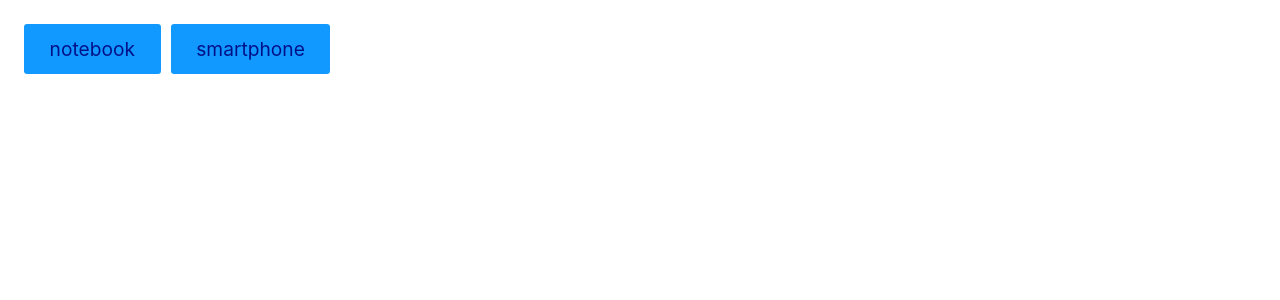
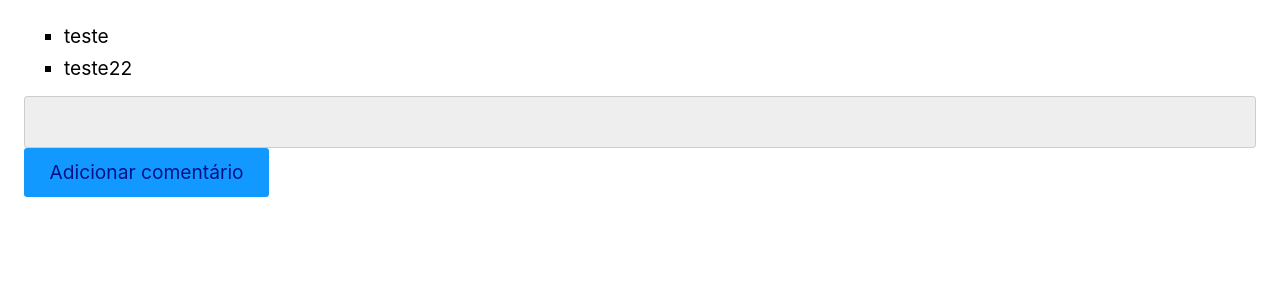
Before and after one commit to erickjohnson/origamid-react, a React (Create React App) app in the folder meuapp/: page / in a window 1280 px wide. Shown: the top 300 px of the page. Built offline with nearby package versions, Linux system fonts and the light colour scheme.

Commit message:
UseRef for focus input

```diff
--- /dev/null
+++ b/meuapp/src/UseRef/UseRef.js
@@ -0,0 +1,30 @@
+import React from 'react'
+
+const UseRef = () => {
+  const [comments, setComments] = React.useState(['teste','teste22'])
+  const [input, setInput] = React.useState('')
+  const inputElement = React.useRef()
+
+  function handleClick() {
+    setComments([...comments, input])
+    setInput('')
+    inputElement.current.focus()
+  }
+  React.useEffect(() => {
+  }, [])
+  return (
+    <div>
+      <ul>
+        {
+          comments.map(comment =>
+            <li key={comment}>{comment}</li> )
+        }
+      </ul>
+
+      <input type="text" ref={inputElement} value={input} onChange={({target}) => setInput(target.value)}/>
+      <button onClick={handleClick}>Adicionar comentário</button>
+    </div>
+  )
+}
+
+export default UseRef
--- a/meuapp/src/index.js
+++ b/meuapp/src/index.js
@@ -1,11 +1,11 @@
 import React from 'react';
 import ReactDOM from 'react-dom';
-import UseEffectChallenge from './UseEffect/UseEffectChallenge/UseEffectChallenge';
+import UseRef from './UseRef/UseRef';
 
 
 ReactDOM.render(
   <React.StrictMode>
-    <UseEffectChallenge />
+    <UseRef />
   </React.StrictMode>,
   document.getElementById('root')
 );
```
